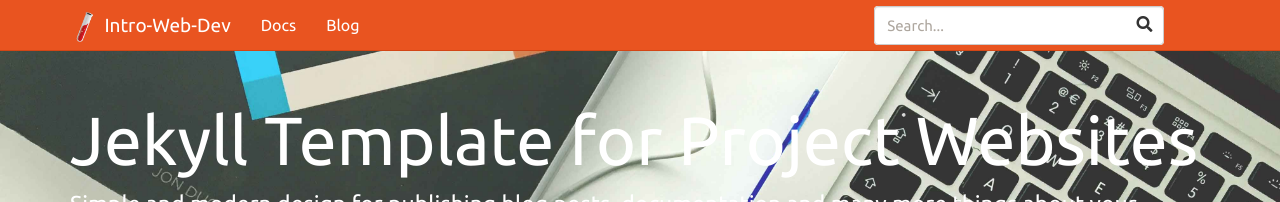
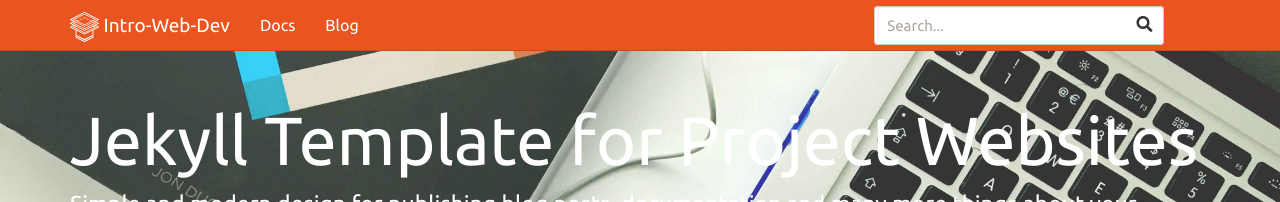
Before and after one commit to Media-Ed-Online/intro-web-dev, a Jekyll site: the page built from index.html, in a window 1280 px wide. Shown: the top 202 px of the page. Built offline with Jekyll 4.4.1, drawn with Linux system fonts in a browser that asks for light colours; nearby versions of some CDN libraries.

Commit message:
testing logo and favicon

```diff
--- a/_includes/topnav.html
+++ b/_includes/topnav.html
@@ -8,7 +8,7 @@
         <span class="icon-bar"></span>
       </button>
             <a class="navbar-brand" href="{{ site.baseurl }}/">
-                <span><img src="{{site.baseurl}}/img/logonav.png" alt="Logo"></span> {{ site.title }}
+                <span><img src="{{site.baseurl}}/img/logo-filled.svg" alt="Logo"></span> {{ site.title }}
             </a>
         </div>
         <div id="navbar" class="collapse navbar-collapse">
```
Also changed, not shown: favicon.ico, img/html-css-icons.svg (added), img/logo-filled.svg (added), img/logo-lined.svg (added), img/logonav.png (deleted).
